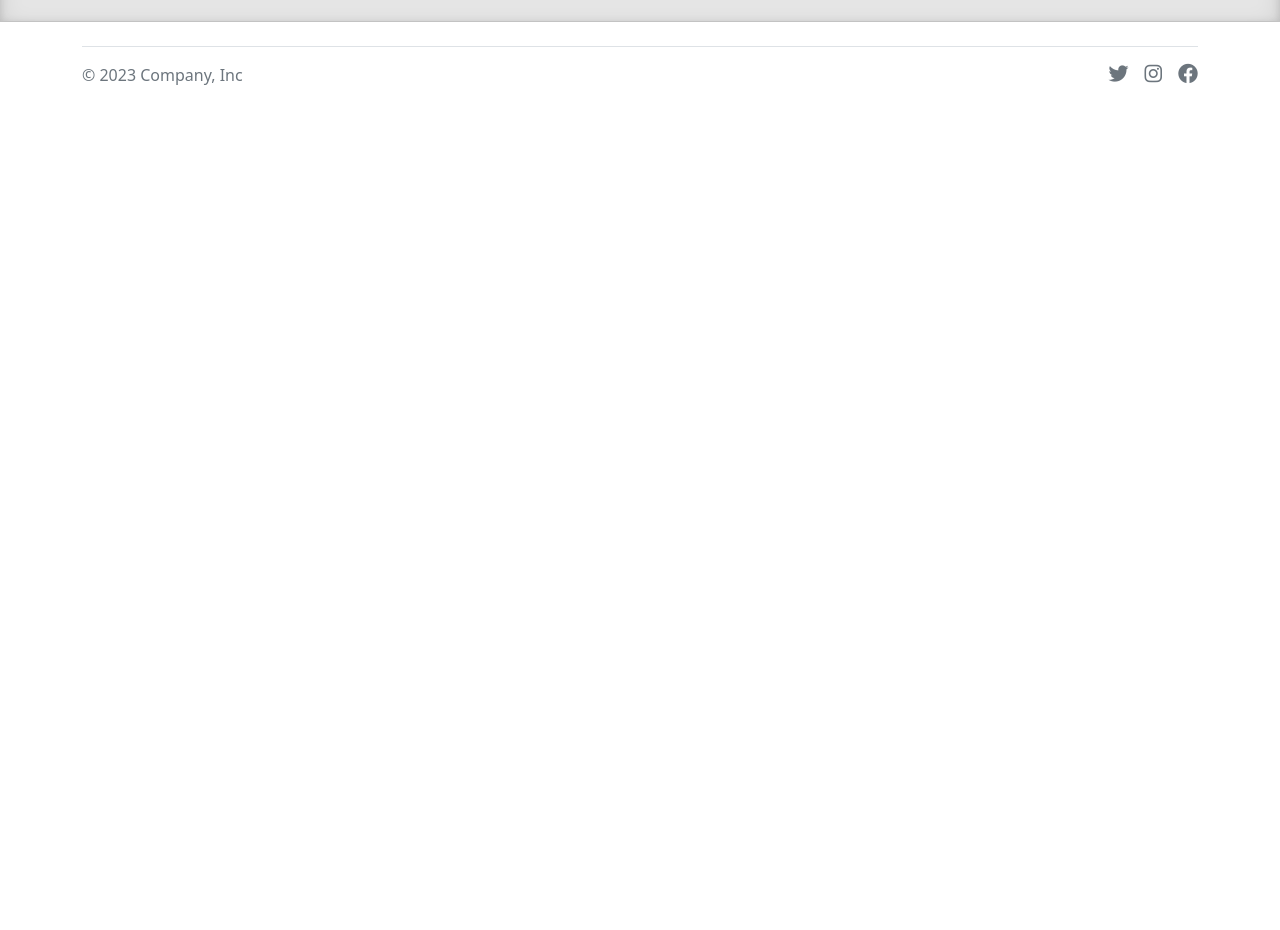
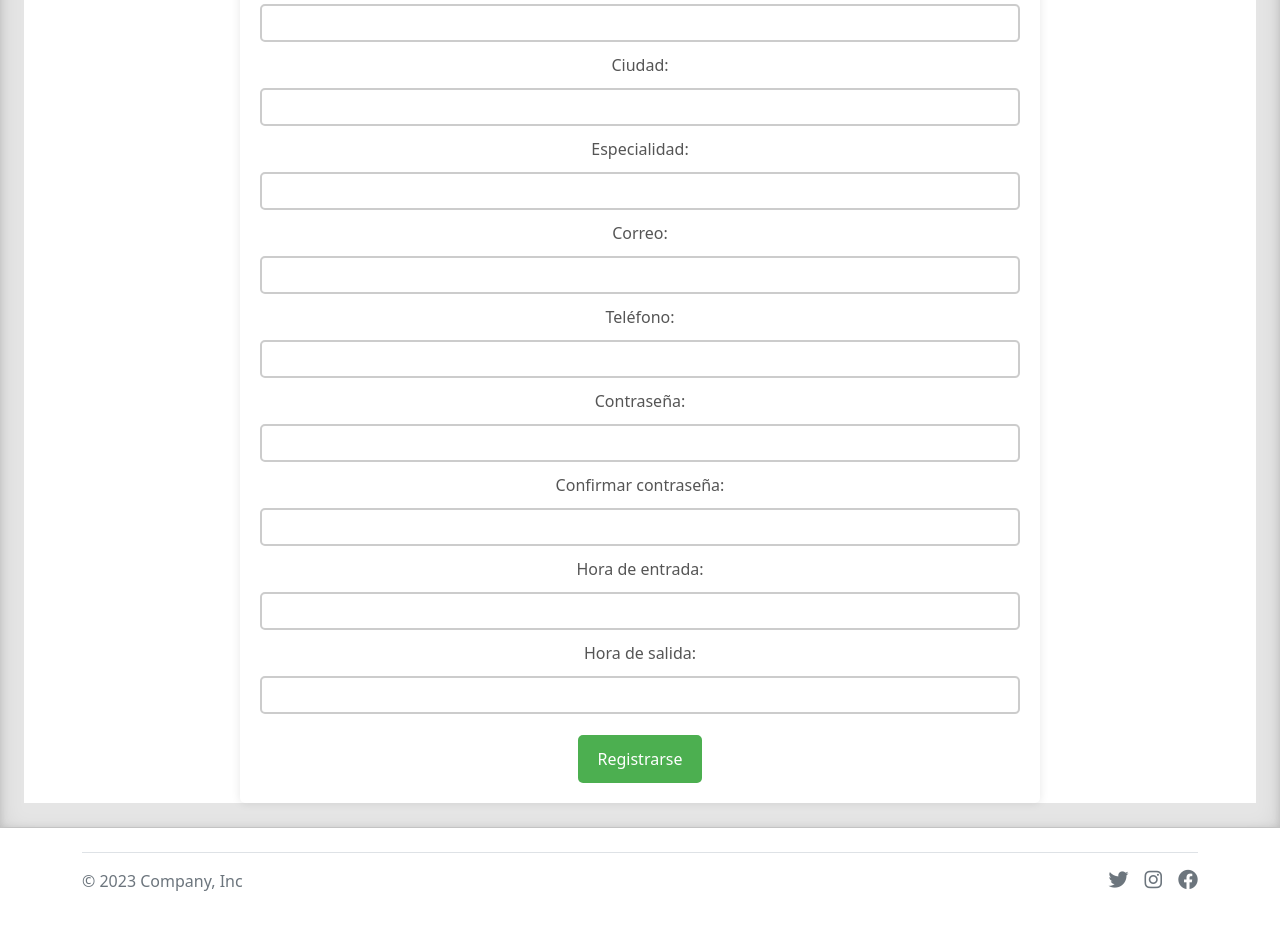
Before and after one commit to jenunezb/frontclinica, an Angular app: page /registro-paciente in a window 1280 px wide. Shown: the part 280-1210 px from the top of the page. Before the commit the page ends 800 px from the top, so only its background shows below. Built offline with nearby package versions, Linux system fonts and the light colour scheme.

Commit message:
formulario registro paciente actualizado

```diff
--- a/angular.json
+++ b/angular.json
@@ -31,6 +31,7 @@
           },
           "configurations": {
             "production": {
+              "sourceMap": false,
               "budgets": [
                 {
                   "type": "initial",
--- a/src/app/pagina/registro-paciente/registro-paciente.component.css
+++ b/src/app/pagina/registro-paciente/registro-paciente.component.css
@@ -0,0 +1,50 @@
+/* Estilos generales del formulario */
+.container {
+    max-width: 800px;
+    margin: 0 auto; /* Centra horizontalmente el formulario */
+    padding: 20px;
+    background-color: #fff;
+    border-radius: 5px;
+    box-shadow: 0 0 10px rgba(0, 0, 0, 0.1);
+    text-align: center; /* Centra horizontalmente el contenido */
+}
+
+h2 {
+    text-align: center;
+    color: #333;
+}
+
+/* Estilos de etiquetas y campos de entrada */
+label {
+    display: block;
+    margin: 10px 0;
+    color: #555;
+}
+
+input[type="text"],
+input[type="email"],
+input[type="password"] {
+    width: 100%; /* Ocupa todo el ancho de su contenedor */
+    padding: 5px;
+    margin: 1px 0;
+    border: 2px solid #ccc;
+    border-radius: 5px;
+}
+
+/* Estilos del botón de envío */
+button[type="submit"] {
+    background-color: #4CAF50; /* Color de fondo */
+    color: white; /* Color del texto */
+    padding: 12px 20px; /* Espaciado interior del botón (alto x ancho) */
+    border: none; /* Sin borde */
+    border-radius: 5px; /* Borde redondeado */
+    cursor: pointer;
+    font-size: 16px; /* Tamaño de fuente */
+    transition: background-color 0.3s; /* Transición al pasar el cursor sobre el botón */
+    margin-top: 20px; /* Espacio superior entre el botón y el formulario */
+}
+
+/* Cambiar el color del botón cuando se pasa el cursor sobre él */
+button[type="submit"]:hover {
+    background-color: #45a049; /* Nuevo color de fondo */
+}
--- a/src/app/pagina/registro-paciente/registro-paciente.component.html
+++ b/src/app/pagina/registro-paciente/registro-paciente.component.html
@@ -1,23 +1,71 @@
-<form >
+<!DOCTYPE html>
+<html lang="en">
+<head>
+    <meta charset="UTF-8">
+    <meta name="viewport" content="width=device-width, initial-scale=1.0">
+    <link rel="stylesheet" type="text/css" href="registro-paciente.component.css">
+    <title>Formulario Dividido en Dos Columnas</title>
+</head>
+<body>
+    <div class="container">
+        <h2>Registrarse</h2>
+        <form>
+            <div class="form-column">
                 <div>
-    <label >Nombre: </label>
+                    <label for="nombre">Nombre:</label>
                     <input type="text" name="nombre" />
                 </div>
+
                 <div>
-    <label >Email: </label>
-    <input type="text" name="email" />
+                    <label for="cedula">Cédula:</label>
+                    <input type="text" name="cedula" />
                 </div>
+
                 <div>
-    <label >Dirección: </label>
-    <input type="text" name="direccion" />
+                    <label for="ciudad">Ciudad:</label>
+                    <input type="text" name="ciudad" />
                 </div>
+
                 <div>
-    <label >Teléfono: </label>
+                    <label for="especialidad">Especialidad:</label>
+                    <input type="text" name="especialidad" />
+                </div>
+            </div>
+
+            <div class="form-column">
+                <div>
+                    <label for="correo">Correo:</label>
+                    <input type="text" name="correo" />
+                </div>
+
+                <div>
+                    <label for="telefono">Teléfono:</label>
                     <input type="text" name="telefono" />
                 </div>
+
                 <div>
-    <label >Contraseña: </label>
+                    <label for="password">Contraseña:</label>
                     <input type="password" name="password" />
                 </div>
-    <button type="submit" >Registrarse</button>
+
+                <div>
+                    <label for="confirmaPassword">Confirmar contraseña:</label>
+                    <input type="password" name="confirmaPassword" />
+                </div>
+
+                <div>
+                    <label for="horaInicioJornada">Hora de entrada:</label>
+                    <input type="text" name="horaInicioJornada" />
+                </div>
+
+                <div>
+                    <label for="horaFinJornada">Hora de salida:</label>
+                    <input type="text" name="horaFinJornada" />
+                </div>
+            </div>
+
+            <button type="submit" value="Enviar">Registrarse</button>
         </form>
+    </div>
+</body>
+</html>
--- a/src/styles.css
+++ b/src/styles.css
@@ -4,4 +4,13 @@
     border: solid rgba(0, 0, 0, .15);
     border-width: 1px 0;
     box-shadow: inset 0 0.5em 1.5em rgb(0 0 0 / 10%), inset 0 0.125em 0.5em rgb(0 0 0 / 15%);
-    }
+}
+
+.image-item {
+    max-height: 225px;
+    overflow: hidden;
+}
+
+.image-item img {
+    width: 100%;
+}
```
Also changed, not shown: src/assets/ccs/all.min.css, 1 other file (tests, documents, lock files or other folders). Lines whose indentation alone changed are shown as unchanged.
